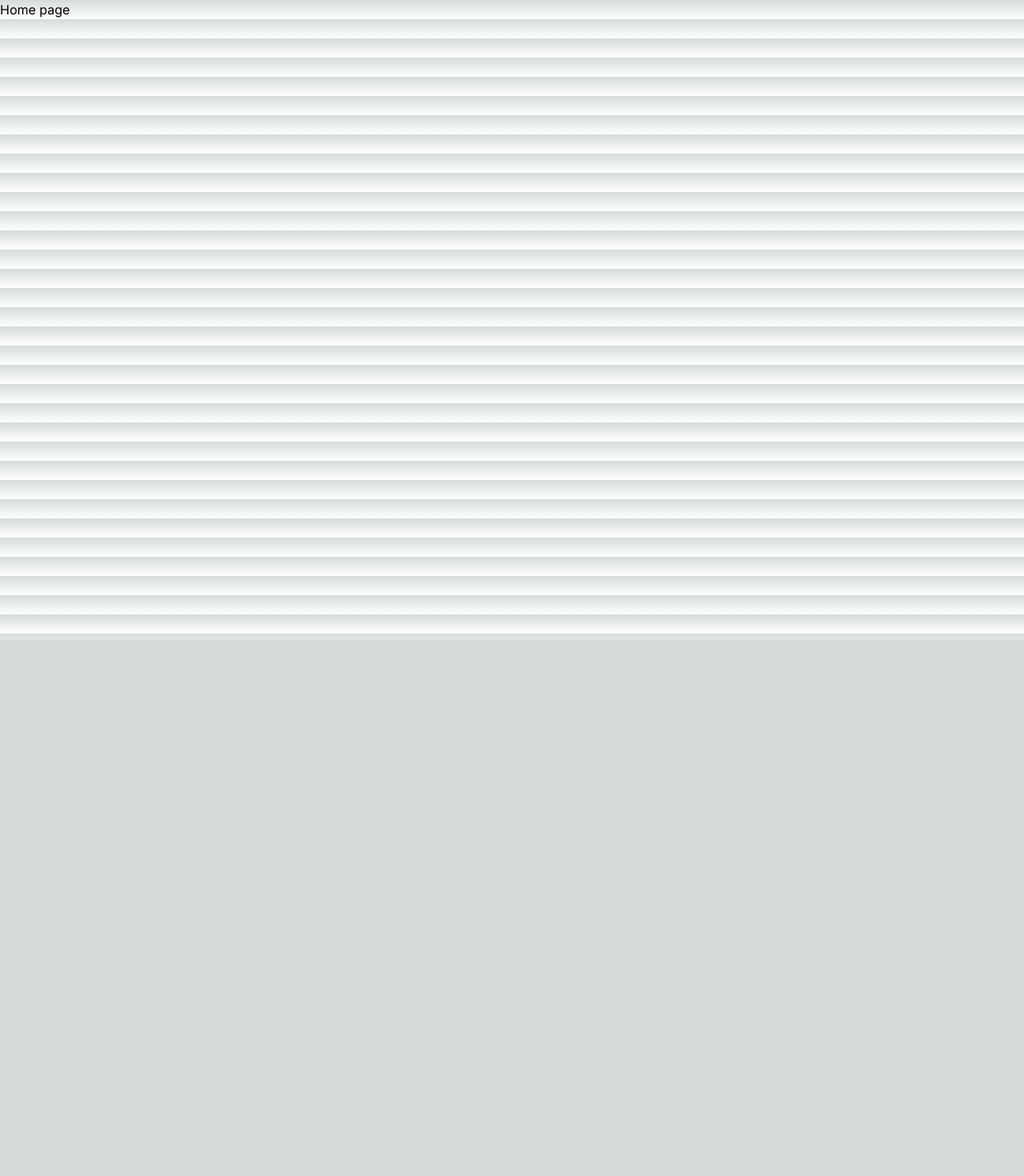
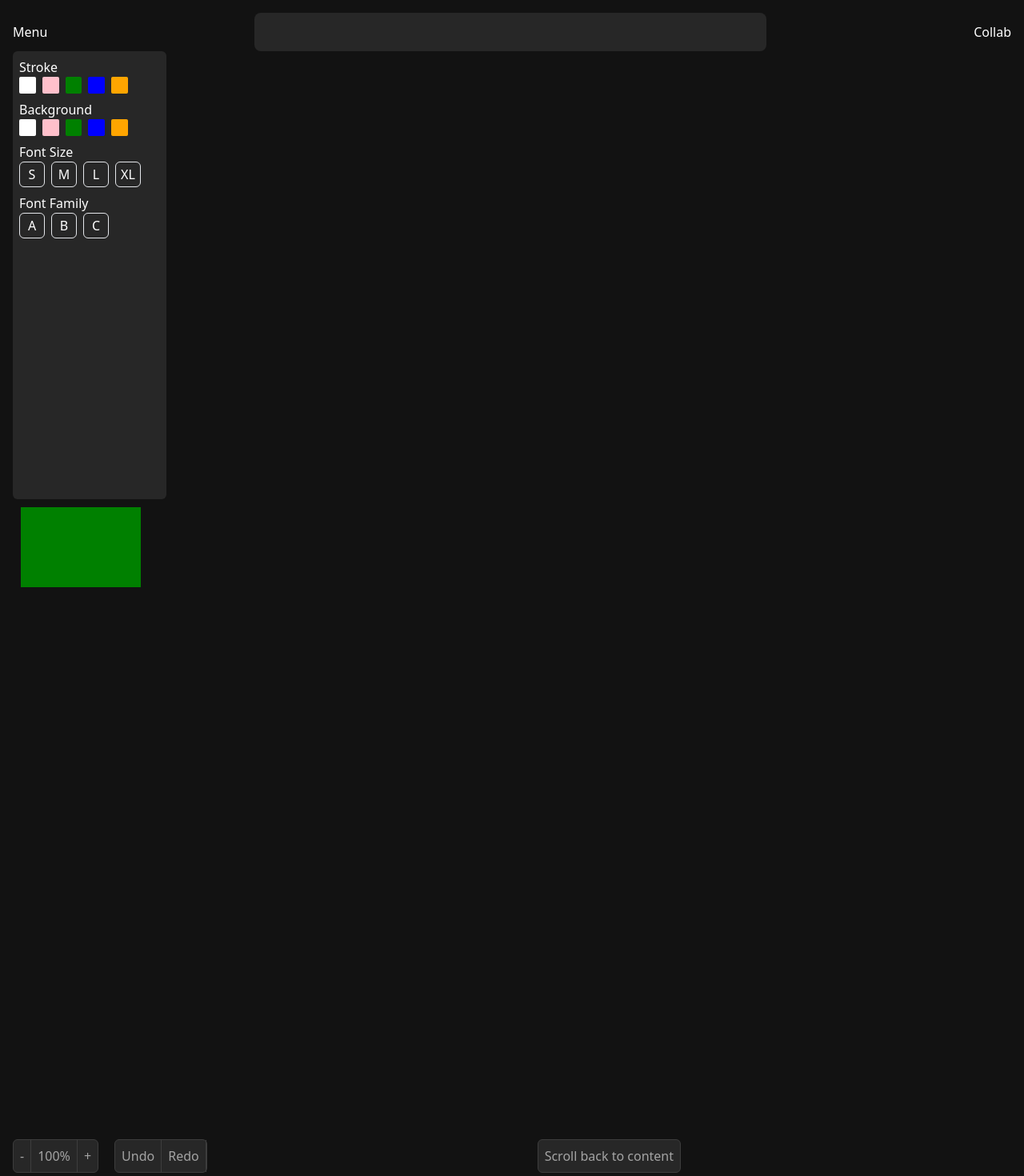
Before and after one commit to Lokeshkhati/loki-draw, a Next.js app: page / in a window 1280 px wide. Shown: the top 1470 px of the page at 80% size. Before the commit the page ends 800 px from the top, so only its background shows below. Built offline with nearby package versions, Linux system fonts and the light colour scheme.

Commit message:
UI setup

```diff
--- a/src/app/globals.css
+++ b/src/app/globals.css
@@ -16,7 +16,7 @@
   }
 }
 
-body {
+/* body {
   color: rgb(var(--foreground-rgb));
   background: linear-gradient(
       to bottom,
@@ -24,4 +24,4 @@ body {
       rgb(var(--background-end-rgb))
     )
     rgb(var(--background-start-rgb));
-}
+} */
--- a/src/app/layout.tsx
+++ b/src/app/layout.tsx
@@ -5,8 +5,8 @@ import { Inter } from 'next/font/google'
 const inter = Inter({ subsets: ['latin'] })
 
 export const metadata: Metadata = {
-  title: 'Create Next App',
-  description: 'Generated by create next app',
+  title: 'loki-draw',
+  description: 'loki-draw is a drawing tool similar to excalidraw',
 }
 
 export default function RootLayout({
@@ -16,7 +16,7 @@ export default function RootLayout({
 }) {
   return (
     <html lang="en">
-      <body className={inter.className}>{children}</body>
+      <body className='bg-[#121212] text-white'>{children}</body>
     </html>
   )
 }
--- a/src/app/page.tsx
+++ b/src/app/page.tsx
@@ -1,8 +1,17 @@
-import Image from 'next/image'
+
+import Canvas from "@/components/Canvas";
+import Footer from "@/components/Footer";
+import Navbar from "@/components/Navbar";
+import ToolBox from "@/components/ToolBox";
 
 export default function Home() {
   return (
 
-    <div>Home page</div>
+    <div className='p-4' >
+      <Navbar />
+      <ToolBox />
+      <Canvas />
+      <Footer />
+    </div>
   )
 }
--- /dev/null
+++ b/src/components/Box.tsx
@@ -0,0 +1,12 @@
+
+const Box = ({ data, renderData, heading }: { data: string[], renderData: any, heading: string }) => {
+    return (
+        <div className="mb-2">
+            <h2>{heading}</h2>
+            <div className="flex gap-2">
+                {data.map(renderData)}
+            </div>
+        </div>
+    )
+}
+export default Box
--- /dev/null
+++ b/src/components/Canvas.tsx
@@ -0,0 +1,29 @@
+"use client"
+import { useLayoutEffect, useState } from "react";
+
+export default function Canvas() {
+    const [elements, setElements] = useState([])
+    const [isDrawing, setIsDrawing] = useState(false)
+
+    useLayoutEffect(() => {
+        const canvas = document.getElementById("canvas") as HTMLCanvasElement;
+        const context = canvas.getContext("2d")!
+        context.fillStyle = "green";
+        context.fillRect(10, 10, 150, 100);
+
+
+    }, [])
+
+    const handleMouseDown = () => { }
+    const handleMouseUp = () => { }
+    const handleMouseMove = () => { }
+
+    return (
+        <canvas id='canvas' width={window.innerWidth} height={window.innerHeight}
+            onMouseDown={handleMouseDown}
+            onMouseUp={handleMouseUp}
+            onMouseMove={handleMouseMove}
+        > Canvas</canvas>
+
+    )
+}
--- /dev/null
+++ b/src/components/Footer.tsx
@@ -0,0 +1,16 @@
+import UndoRedo from "./UndoRedo"
+import ZoomInOut from "./ZoomInOut"
+
+const Footer = () => {
+    return (
+        <div className=" text-[#a4a4a4] flex justify-between items-center  ">
+            <div className=" flex gap-5">
+                <ZoomInOut />
+                <UndoRedo />
+            </div>
+            <button className="bg-[#272727] border border-[#3d3d3d]  rounded-md p-2"> Scroll back to content</button>
+            <div></div>
+        </div>
+    )
+}
+export default Footer
--- /dev/null
+++ b/src/components/Navbar.tsx
@@ -0,0 +1,12 @@
+import Toolbar from "./Toolbar"
+
+const Navbar = () => {
+    return (
+        <div className=" flex justify-between items-center">
+            <div>Menu</div>
+            <Toolbar />
+            <div>Collab</div>
+        </div>
+    )
+}
+export default Navbar
--- /dev/null
+++ b/src/components/ToolBox.tsx
@@ -0,0 +1,21 @@
+import Box from "./Box"
+
+const ToolBox = () => {
+    const strokeColors = ['white', 'pink', 'green', 'blue', 'orange']
+    const bgColors = ['white', 'pink', 'green', 'blue', 'orange']
+    const fontSizes = ['S', "M", "L", "XL"]
+    const fontFamilies = ['Hand-drawn', 'Normal', 'Code']
+
+    return (
+        <div className="h-[35rem] w-[12rem] bg-[#272727] rounded-md p-2 ">
+            <Box data={strokeColors} heading="Stroke" renderData={(color: string) => <button key={color} className="w-[1.3rem] h-[1.3rem] rounded-sm " style={{ background: color }} />} />
+
+            <Box data={bgColors} heading="Background" renderData={(color: string) => <button key={color} className="w-[1.3rem] h-[1.3rem] rounded-sm " style={{ background: color }} />} />
+
+            <Box data={fontSizes} heading="Font Size" renderData={(fontSize: string) => <button key={fontSize} className="border w-[2rem] h-[2rem] rounded-md"  >{fontSize}</button>} />
+
+            <Box data={fontFamilies} heading="Font Family" renderData={(fontFamily: string) => <button key={fontFamily} className="border w-[2rem] h-[2rem] rounded-md"  >{fontFamily === "Hand-drawn" && "A" || fontFamily === "Normal" && "B" || fontFamily === "Code" && "C"}</button>} />
+        </div>
+    )
+}
+export default ToolBox
--- /dev/null
+++ b/src/components/Toolbar.tsx
@@ -0,0 +1,6 @@
+const Toolbar = () => {
+    return (
+        <div className="bg-[#272727] w-[40rem] h-[3rem] rounded-lg "></div>
+    )
+}
+export default Toolbar
--- /dev/null
+++ b/src/components/UndoRedo.tsx
@@ -0,0 +1,10 @@
+const UndoRedo = () => {
+    return (
+        <div className="bg-[#272727] border border-[#3d3d3d] rounded-md">
+            <button className="border-r border-[#3d3d3d] p-2 ">Undo</button>
+            <button className="border-r border-[#3d3d3d] p-2">Redo</button>
+
+        </div >
+    )
+}
+export default UndoRedo
--- /dev/null
+++ b/src/components/ZoomInOut.tsx
@@ -0,0 +1,10 @@
+const ZoomInOut = () => {
+    return (
+        <div className="bg-[#272727] border border-[#3d3d3d] rounded-md">
+            <button className="border-r border-[#3d3d3d] p-2 ">-</button>
+            <button className="border-r border-[#3d3d3d] p-2">100%</button>
+            <button className=" p-2">+</button>
+        </div >
+    )
+}
+export default ZoomInOut
```
